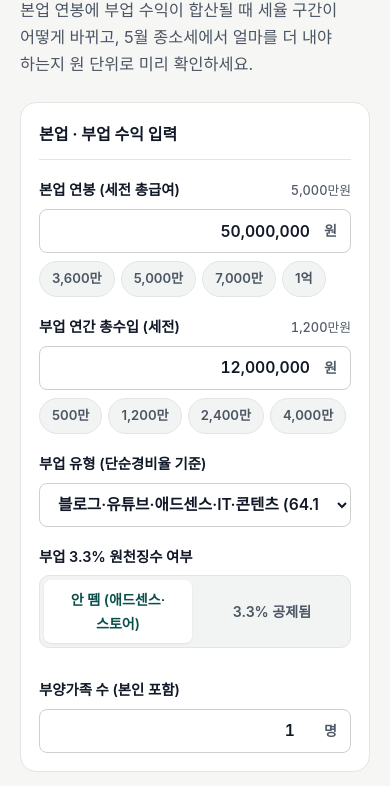
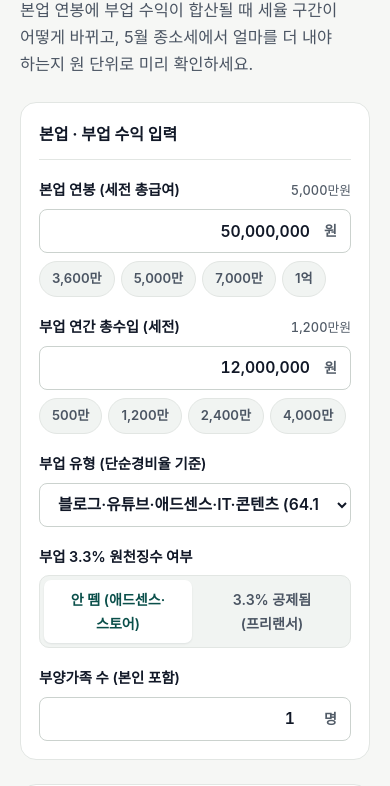
Before and after one commit to digitalwalklab-alt/howmuch-calc, an Astro site: page /njob-tax in a window 390 px wide. Shown: the part 267-1053 px from the top of the page. Built offline with nearby package versions, Linux system fonts and the light colour scheme; Astro itself is replaced by a stand-in of ours; a web font is replaced by a local one.

Commit message:
fix: align guide/calculator full width, mobile info-table nowrap, and njob toggle row

```diff
--- a/src/pages/njob-tax.astro
+++ b/src/pages/njob-tax.astro
@@ -122,20 +122,19 @@ const jsonLd = [
         </div>
       </div>
 
-      <div class="field-row">
       <div class="field">
         <span class="field-label"><span>부업 3.3% 원천징수 여부</span></span>
         <div class="segmented" role="radiogroup" aria-label="3.3% 원천징수 여부">
           <button type="button" class="seg-btn active" id="withhold-no">안 뗌 (애드센스·스토어)</button>
-            <button type="button" class="seg-btn" id="withhold-yes">3.3% 공제됨</button>
+          <button type="button" class="seg-btn" id="withhold-yes">3.3% 공제됨 (프리랜서)</button>
         </div>
       </div>
+
       <div class="field">
         <label class="field-label" for="njob-dep"><span>부양가족 수 (본인 포함)</span></label>
         <div class="input-wrap">
           <input type="number" id="njob-dep" class="input-text has-unit num" value="1" min="1" max="10" step="1" />
           <span class="input-unit">명</span>
-          </div>
         </div>
       </div>
     </section>
--- a/src/styles/global.css
+++ b/src/styles/global.css
@@ -697,6 +697,12 @@ h3 {
   font-size: 0.82rem;
 }
 
+.table-scroll .info-table th,
+.table-scroll .info-table td {
+  white-space: nowrap;
+  padding: 10px 12px;
+}
+
 .table-scroll .ledger th:first-child {
   padding-left: 0;
 }
@@ -794,7 +800,6 @@ h3 {
   margin-top: 48px;
   padding-top: 36px;
   border-top: 1px solid var(--border);
-  max-width: 78ch;
 }
 
 .guide-section h2 {
@@ -810,8 +815,8 @@ h3 {
 }
 
 .guide-article {
-  max-width: 780px;
-  margin: 0 auto;
+  max-width: 100%;
+  margin: 0;
   padding-top: 0;
   border-top: none;
 }
```
Lines whose indentation alone changed are shown as unchanged.
